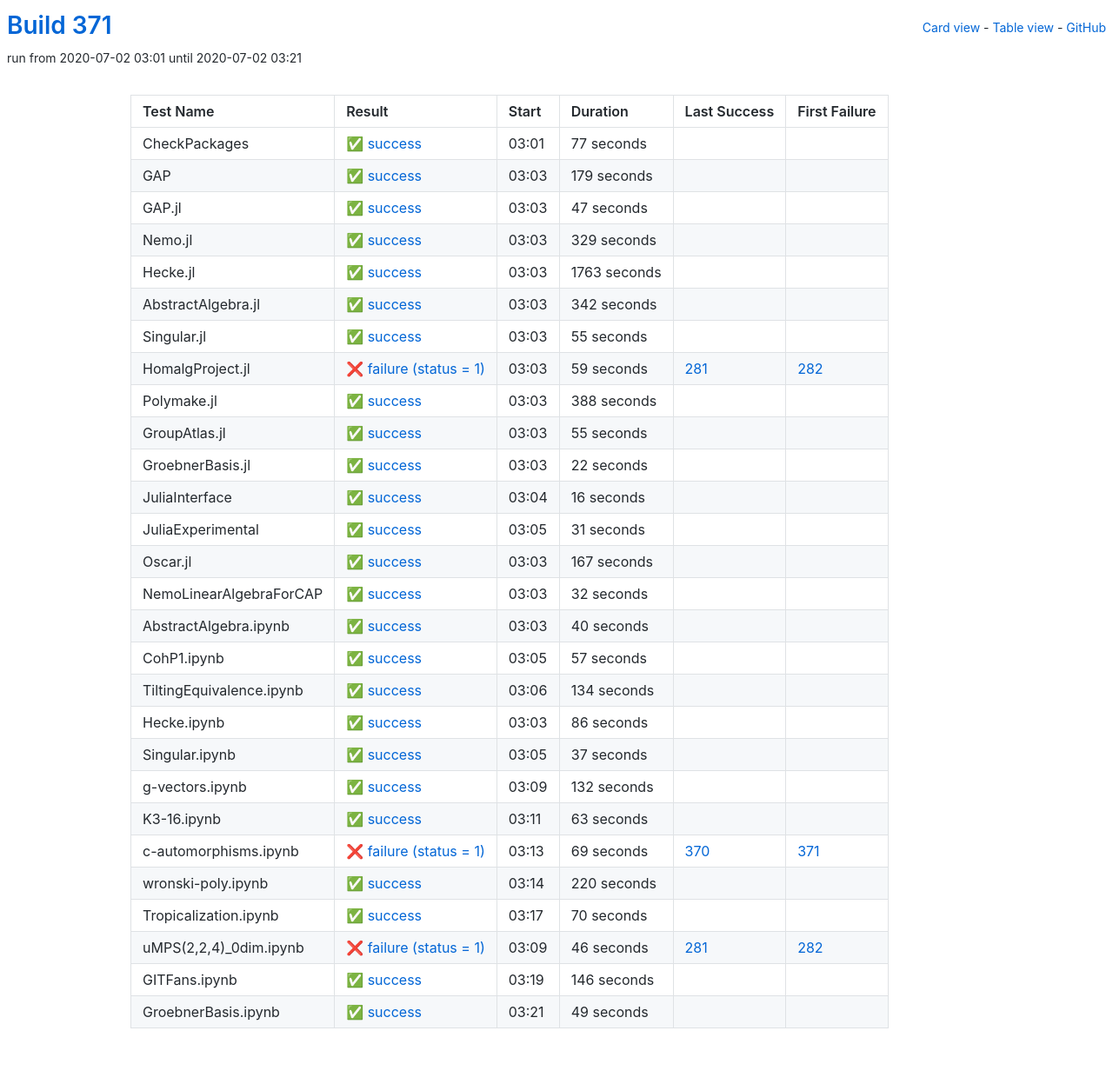
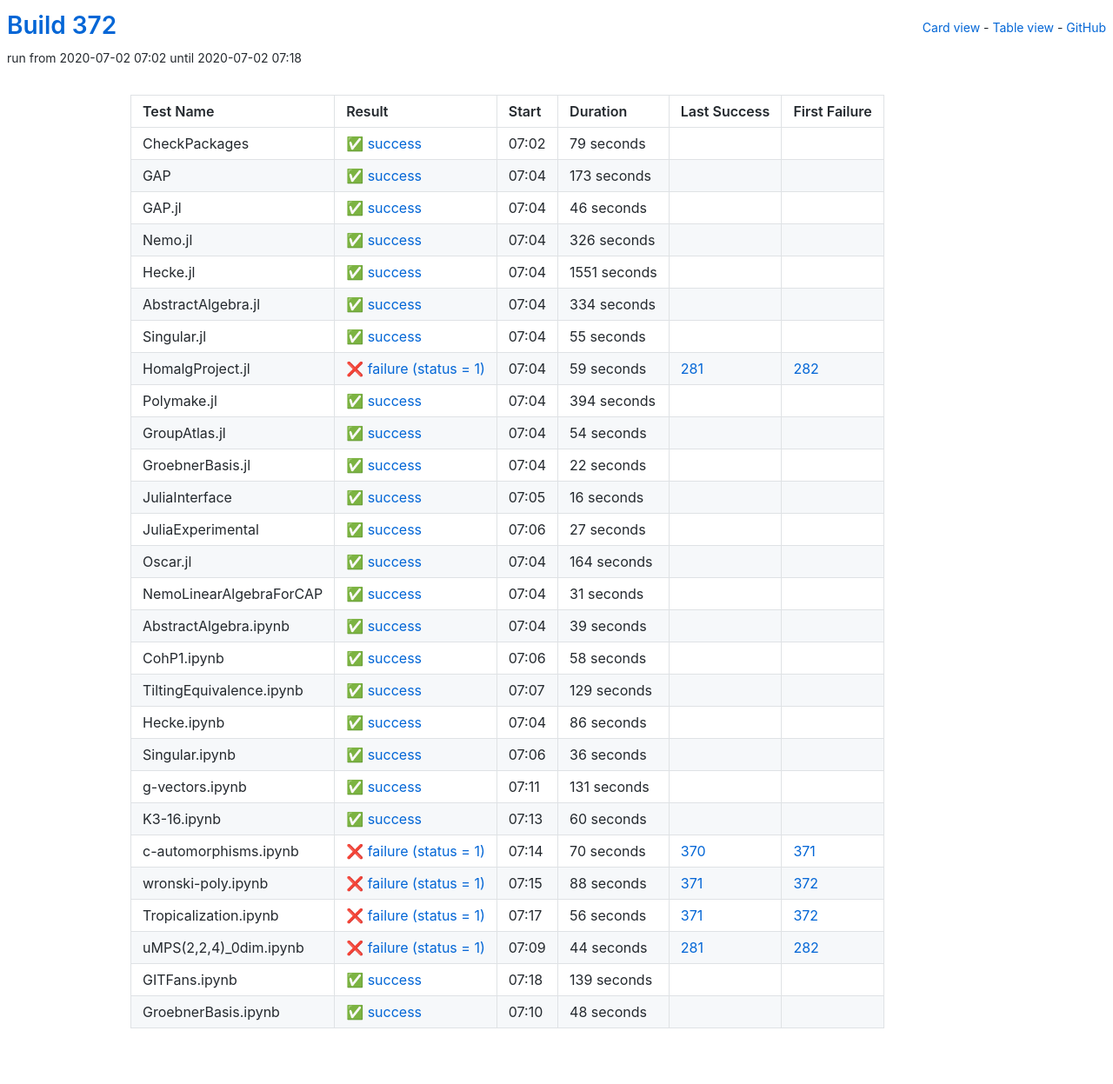
Before and after one commit to oscar-system/oscar-ci-status-stable, a Jekyll site: the page built from table.html, in a window 1280 px wide. Shown: the whole page at 87% size. Built offline with Jekyll 4.4.1, drawn with Linux system fonts in a browser that asks for light colours.

Commit message:
Build #372

```diff
--- a/_data/ci.yml
+++ b/_data/ci.yml
@@ -1,6 +1,6 @@
 ---
-build: 371
-build_url: https://oscarci.mathematik.uni-kl.de/job/oscar-stable/371/
+build: 372
+build_url: https://oscarci.mathematik.uni-kl.de/job/oscar-stable/372/
 job: oscar-stable
 organization: oscar-system
 repo: oscar-ci-status-stable
@@ -8,80 +8,80 @@ repourl: https://github.com/oscar-system/oscar-ci-status-stable
 tests:
 - name: CheckPackages
   id: checkpackages
-  log: https://oscarci.mathematik.uni-kl.de/job/oscar-stable/371/artifact/logs/build-371/CheckPackages.log
-  start: 2020-07-02 03:01
+  log: https://oscarci.mathematik.uni-kl.de/job/oscar-stable/372/artifact/logs/build-372/CheckPackages.log
+  start: 2020-07-02 07:02
   success: true
   exitcode: 0
   status: success
-  duration: 77
+  duration: 79
   last_success: false
   last_success_url:
   first_failure: false
   first_failure_url:
 - name: GAP
   id: gap
-  log: https://oscarci.mathematik.uni-kl.de/job/oscar-stable/371/artifact/logs/build-371/GAP.log
-  start: 2020-07-02 03:03
+  log: https://oscarci.mathematik.uni-kl.de/job/oscar-stable/372/artifact/logs/build-372/GAP.log
+  start: 2020-07-02 07:04
   success: true
   exitcode: 0
   status: success
-  duration: 179
+  duration: 173
   last_success: false
   last_success_url:
   first_failure: false
   first_failure_url:
 - name: GAP.jl
   id: gap-jl
-  log: https://oscarci.mathematik.uni-kl.de/job/oscar-stable/371/artifact/logs/build-371/GAP.jl.log
-  start: 2020-07-02 03:03
+  log: https://oscarci.mathematik.uni-kl.de/job/oscar-stable/372/artifact/logs/build-372/GAP.jl.log
+  start: 2020-07-02 07:04
   success: true
   exitcode: 0
   status: success
-  duration: 47
+  duration: 46
   last_success: false
   last_success_url:
   first_failure: false
   first_failure_url:
 - name: Nemo.jl
   id: nemo-jl
-  log: https://oscarci.mathematik.uni-kl.de/job/oscar-stable/371/artifact/logs/build-371/Nemo.jl.log
-  start: 2020-07-02 03:03
+  log: https://oscarci.mathematik.uni-kl.de/job/oscar-stable/372/artifact/logs/build-372/Nemo.jl.log
+  start: 2020-07-02 07:04
   success: true
   exitcode: 0
   status: success
-  duration: 329
+  duration: 326
   last_success: false
   last_success_url:
   first_failure: false
   first_failure_url:
 - name: Hecke.jl
   id: hecke-jl
-  log: https://oscarci.mathematik.uni-kl.de/job/oscar-stable/371/artifact/logs/build-371/Hecke.jl.log
-  start: 2020-07-02 03:03
+  log: https://oscarci.mathematik.uni-kl.de/job/oscar-stable/372/artifact/logs/build-372/Hecke.jl.log
+  start: 2020-07-02 07:04
   success: true
   exitcode: 0
   status: success
-  duration: 1763
+  duration: 1551
   last_success: false
   last_success_url:
   first_failure: false
   first_failure_url:
 - name: AbstractAlgebra.jl
   id: abstractalgebra-jl
-  log: https://oscarci.mathematik.uni-kl.de/job/oscar-stable/371/artifact/logs/build-371/AbstractAlgebra.jl.log
-  start: 2020-07-02 03:03
+  log: https://oscarci.mathematik.uni-kl.de/job/oscar-stable/372/artifact/logs/build-372/AbstractAlgebra.jl.log
+  start: 2020-07-02 07:04
   success: true
   exitcode: 0
   status: success
-  duration: 342
+  duration: 334
   last_success: false
   last_success_url:
   first_failure: false
   first_failure_url:
 - name: Singular.jl
   id: singular-jl
-  log: https://oscarci.mathematik.uni-kl.de/job/oscar-stable/371/artifact/logs/build-371/Singular.jl.log
-  start: 2020-07-02 03:03
+  log: https://oscarci.mathematik.uni-kl.de/job/oscar-stable/372/artifact/logs/build-372/Singular.jl.log
+  start: 2020-07-02 07:04
   success: true
   exitcode: 0
   status: success
@@ -92,8 +92,8 @@ tests:
   first_failure_url:
 - name: HomalgProject.jl
   id: homalgproject-jl
-  log: https://oscarci.mathematik.uni-kl.de/job/oscar-stable/371/artifact/logs/build-371/HomalgProject.jl.log
-  start: 2020-07-02 03:03
+  log: https://oscarci.mathematik.uni-kl.de/job/oscar-stable/372/artifact/logs/build-372/HomalgProject.jl.log
+  start: 2020-07-02 07:04
   success: false
   exitcode: 1
   status: failure
@@ -104,32 +104,32 @@ tests:
   first_failure_url: https://oscarci.mathematik.uni-kl.de/job/oscar-stable/282/
 - name: Polymake.jl
   id: polymake-jl
-  log: https://oscarci.mathematik.uni-kl.de/job/oscar-stable/371/artifact/logs/build-371/Polymake.jl.log
-  start: 2020-07-02 03:03
+  log: https://oscarci.mathematik.uni-kl.de/job/oscar-stable/372/artifact/logs/build-372/Polymake.jl.log
+  start: 2020-07-02 07:04
   success: true
   exitcode: 0
   status: success
-  duration: 388
+  duration: 394
   last_success: false
   last_success_url:
   first_failure: false
   first_failure_url:
 - name: GroupAtlas.jl
   id: groupatlas-jl
-  log: https://oscarci.mathematik.uni-kl.de/job/oscar-stable/371/artifact/logs/build-371/GroupAtlas.jl.log
-  start: 2020-07-02 03:03
+  log: https://oscarci.mathematik.uni-kl.de/job/oscar-stable/372/artifact/logs/build-372/GroupAtlas.jl.log
+  start: 2020-07-02 07:04
   success: true
   exitcode: 0
   status: success
-  duration: 55
+  duration: 54
   last_success: false
   last_success_url:
   first_failure: false
   first_failure_url:
 - name: GroebnerBasis.jl
   id: groebnerbasis-jl
-  log: https://oscarci.mathematik.uni-kl.de/job/oscar-stable/371/artifact/logs/build-371/GroebnerBasis.jl.log
-  start: 2020-07-02 03:03
+  log: https://oscarci.mathematik.uni-kl.de/job/oscar-stable/372/artifact/logs/build-372/GroebnerBasis.jl.log
+  start: 2020-07-02 07:04
   success: true
   exitcode: 0
   status: success
@@ -140,8 +140,8 @@ tests:
   first_failure_url:
 - name: JuliaInterface
   id: juliainterface
-  log: https://oscarci.mathematik.uni-kl.de/job/oscar-stable/371/artifact/logs/build-371/JuliaInterface.log
-  start: 2020-07-02 03:04
+  log: https://oscarci.mathematik.uni-kl.de/job/oscar-stable/372/artifact/logs/build-372/JuliaInterface.log
+  start: 2020-07-02 07:05
   success: true
   exitcode: 0
   status: success
@@ -152,8 +152,32 @@ tests:
   first_failure_url:
 - name: JuliaExperimental
   id: juliaexperimental
-  log: https://oscarci.mathematik.uni-kl.de/job/oscar-stable/371/artifact/logs/build-371/JuliaExperimental.log
-  start: 2020-07-02 03:05
+  log: https://oscarci.mathematik.uni-kl.de/job/oscar-stable/372/artifact/logs/build-372/JuliaExperimental.log
+  start: 2020-07-02 07:06
+  success: true
+  exitcode: 0
+  status: success
+  duration: 27
+  last_success: false
+  last_success_url:
+  first_failure: false
+  first_failure_url:
+- name: Oscar.jl
+  id: oscar-jl
+  log: https://oscarci.mathematik.uni-kl.de/job/oscar-stable/372/artifact/logs/build-372/Oscar.jl.log
+  start: 2020-07-02 07:04
+  success: true
+  exitcode: 0
+  status: success
+  duration: 164
+  last_success: false
+  last_success_url:
+  first_failure: false
+  first_failure_url:
+- name: NemoLinearAlgebraForCAP
+  id: nemolinearalgebraforcap
+  log: https://oscarci.mathematik.uni-kl.de/job/oscar-stable/372/artifact/logs/build-372/NemoLinearAlgebraForCAP.log
+  start: 2020-07-02 07:04
   success: true
   exitcode: 0
   status: success
@@ -162,70 +186,46 @@ tests:
   last_success_url:
   first_failure: false
   first_failure_url:
-- name: Oscar.jl
-  id: oscar-jl
-  log: https://oscarci.mathematik.uni-kl.de/job/oscar-stable/371/artifact/logs/build-371/Oscar.jl.log
-  start: 2020-07-02 03:03
+- name: AbstractAlgebra.ipynb
+  id: abstractalgebra-ipynb
+  log: https://oscarci.mathematik.uni-kl.de/job/oscar-stable/372/artifact/logs/build-372/AbstractAlgebra.ipynb.log
+  start: 2020-07-02 07:04
   success: true
   exitcode: 0
   status: success
-  duration: 167
-  last_success: false
-  last_success_url:
-  first_failure: false
-  first_failure_url:
-- name: NemoLinearAlgebraForCAP
-  id: nemolinearalgebraforcap
-  log: https://oscarci.mathematik.uni-kl.de/job/oscar-stable/371/artifact/logs/build-371/NemoLinearAlgebraForCAP.log
-  start: 2020-07-02 03:03
-  success: true
-  exitcode: 0
-  status: success
-  duration: 32
-  last_success: false
-  last_success_url:
-  first_failure: false
-  first_failure_url:
-- name: AbstractAlgebra.ipynb
-  id: abstractalgebra-ipynb
-  log: https://oscarci.mathematik.uni-kl.de/job/oscar-stable/371/artifact/logs/build-371/AbstractAlgebra.ipynb.log
-  start: 2020-07-02 03:03
-  success: true
-  exitcode: 0
-  status: success
-  duration: 40
+  duration: 39
   last_success: false
   last_success_url:
   first_failure: false
   first_failure_url:
 - name: CohP1.ipynb
   id: cohp1-ipynb
-  log: https://oscarci.mathematik.uni-kl.de/job/oscar-stable/371/artifact/logs/build-371/CohP1.ipynb.log
-  start: 2020-07-02 03:05
+  log: https://oscarci.mathematik.uni-kl.de/job/oscar-stable/372/artifact/logs/build-372/CohP1.ipynb.log
+  start: 2020-07-02 07:06
   success: true
   exitcode: 0
   status: success
-  duration: 57
+  duration: 58
   last_success: false
   last_success_url:
   first_failure: false
   first_failure_url:
 - name: TiltingEquivalence.ipynb
   id: tiltingequivalence-ipynb
-  log: https://oscarci.mathematik.uni-kl.de/job/oscar-stable/371/artifact/logs/build-371/TiltingEquivalence.ipynb.log
-  start: 2020-07-02 03:06
+  log: https://oscarci.mathematik.uni-kl.de/job/oscar-stable/372/artifact/logs/build-372/TiltingEquivalence.ipynb.log
+  start: 2020-07-02 07:07
   success: true
   exitcode: 0
   status: success
-  duration: 134
+  duration: 129
   last_success: false
   last_success_url:
   first_failure: false
   first_failure_url:
 - name: Hecke.ipynb
   id: hecke-ipynb
-  log: https://oscarci.mathematik.uni-kl.de/job/oscar-stable/371/artifact/logs/build-371/Hecke.ipynb.log
-  start: 2020-07-02 03:03
+  log: https://oscarci.mathematik.uni-kl.de/job/oscar-stable/372/artifact/logs/build-372/Hecke.ipynb.log
+  start: 2020-07-02 07:04
   success: true
   exitcode: 0
   status: success
@@ -236,108 +236,108 @@ tests:
   first_failure_url:
 - name: Singular.ipynb
   id: singular-ipynb
-  log: https://oscarci.mathematik.uni-kl.de/job/oscar-stable/371/artifact/logs/build-371/Singular.ipynb.log
-  start: 2020-07-02 03:05
+  log: https://oscarci.mathematik.uni-kl.de/job/oscar-stable/372/artifact/logs/build-372/Singular.ipynb.log
+  start: 2020-07-02 07:06
   success: true
   exitcode: 0
   status: success
-  duration: 37
+  duration: 36
   last_success: false
   last_success_url:
   first_failure: false
   first_failure_url:
 - name: g-vectors.ipynb
   id: g-vectors-ipynb
-  log: https://oscarci.mathematik.uni-kl.de/job/oscar-stable/371/artifact/logs/build-371/g-vectors.ipynb.log
-  start: 2020-07-02 03:09
+  log: https://oscarci.mathematik.uni-kl.de/job/oscar-stable/372/artifact/logs/build-372/g-vectors.ipynb.log
+  start: 2020-07-02 07:11
   success: true
   exitcode: 0
   status: success
-  duration: 132
+  duration: 131
   last_success: false
   last_success_url:
   first_failure: false
   first_failure_url:
 - name: K3-16.ipynb
   id: k3-16-ipynb
-  log: https://oscarci.mathematik.uni-kl.de/job/oscar-stable/371/artifact/logs/build-371/K3-16.ipynb.log
-  start: 2020-07-02 03:11
+  log: https://oscarci.mathematik.uni-kl.de/job/oscar-stable/372/artifact/logs/build-372/K3-16.ipynb.log
+  start: 2020-07-02 07:13
   success: true
   exitcode: 0
   status: success
-  duration: 63
+  duration: 60
   last_success: false
   last_success_url:
   first_failure: false
   first_failure_url:
 - name: c-automorphisms.ipynb
   id: c-automorphisms-ipynb
-  log: https://oscarci.mathematik.uni-kl.de/job/oscar-stable/371/artifact/logs/build-371/c-automorphisms.ipynb.log
-  start: 2020-07-02 03:13
+  log: https://oscarci.mathematik.uni-kl.de/job/oscar-stable/372/artifact/logs/build-372/c-automorphisms.ipynb.log
+  start: 2020-07-02 07:14
   success: false
   exitcode: 1
   status: failure
-  duration: 69
+  duration: 70
   last_success: 370
   last_success_url: https://oscarci.mathematik.uni-kl.de/job/oscar-stable/370/
   first_failure: 371
   first_failure_url: https://oscarci.mathematik.uni-kl.de/job/oscar-stable/371/
 - name: wronski-poly.ipynb
   id: wronski-poly-ipynb
-  log: https://oscarci.mathematik.uni-kl.de/job/oscar-stable/371/artifact/logs/build-371/wronski-poly.ipynb.log
-  start: 2020-07-02 03:14
-  success: true
-  exitcode: 0
-  status: success
-  duration: 220
-  last_success: false
-  last_success_url:
-  first_failure: false
-  first_failure_url:
-- name: Tropicalization.ipynb
-  id: tropicalization-ipynb
-  log: https://oscarci.mathematik.uni-kl.de/job/oscar-stable/371/artifact/logs/build-371/Tropicalization.ipynb.log
-  start: 2020-07-02 03:17
-  success: true
-  exitcode: 0
-  status: success
-  duration: 70
-  last_success: false
-  last_success_url:
-  first_failure: false
-  first_failure_url:
-- name: uMPS(2,2,4)_0dim.ipynb
-  id: umps-2-2-4-0dim-ipynb
-  log: https://oscarci.mathematik.uni-kl.de/job/oscar-stable/371/artifact/logs/build-371/uMPS-2-2-4-_0dim.ipynb.log
-  start: 2020-07-02 03:09
+  log: https://oscarci.mathematik.uni-kl.de/job/oscar-stable/372/artifact/logs/build-372/wronski-poly.ipynb.log
+  start: 2020-07-02 07:15
   success: false
   exitcode: 1
   status: failure
-  duration: 46
+  duration: 88
+  last_success: 371
+  last_success_url: https://oscarci.mathematik.uni-kl.de/job/oscar-stable/371/
+  first_failure: 372
+  first_failure_url: https://oscarci.mathematik.uni-kl.de/job/oscar-stable/372/
+- name: Tropicalization.ipynb
+  id: tropicalization-ipynb
+  log: https://oscarci.mathematik.uni-kl.de/job/oscar-stable/372/artifact/logs/build-372/Tropicalization.ipynb.log
+  start: 2020-07-02 07:17
+  success: false
+  exitcode: 1
+  status: failure
+  duration: 56
+  last_success: 371
+  last_success_url: https://oscarci.mathematik.uni-kl.de/job/oscar-stable/371/
+  first_failure: 372
+  first_failure_url: https://oscarci.mathematik.uni-kl.de/job/oscar-stable/372/
+- name: uMPS(2,2,4)_0dim.ipynb
+  id: umps-2-2-4-0dim-ipynb
+  log: https://oscarci.mathematik.uni-kl.de/job/oscar-stable/372/artifact/logs/build-372/uMPS-2-2-4-_0dim.ipynb.log
+  start: 2020-07-02 07:09
+  success: false
+  exitcode: 1
+  status: failure
+  duration: 44
   last_success: 281
   last_success_url: https://oscarci.mathematik.uni-kl.de/job/oscar-stable/281/
   first_failure: 282
   first_failure_url: https://oscarci.mathematik.uni-kl.de/job/oscar-stable/282/
 - name: GITFans.ipynb
   id: gitfans-ipynb
-  log: https://oscarci.mathematik.uni-kl.de/job/oscar-stable/371/artifact/logs/build-371/GITFans.ipynb.log
-  start: 2020-07-02 03:19
+  log: https://oscarci.mathematik.uni-kl.de/job/oscar-stable/372/artifact/logs/build-372/GITFans.ipynb.log
+  start: 2020-07-02 07:18
   success: true
   exitcode: 0
   status: success
-  duration: 146
+  duration: 139
   last_success: false
   last_success_url:
   first_failure: false
   first_failure_url:
 - name: GroebnerBasis.ipynb
   id: groebnerbasis-ipynb
-  log: https://oscarci.mathematik.uni-kl.de/job/oscar-stable/371/artifact/logs/build-371/GroebnerBasis.ipynb.log
-  start: 2020-07-02 03:21
+  log: https://oscarci.mathematik.uni-kl.de/job/oscar-stable/372/artifact/logs/build-372/GroebnerBasis.ipynb.log
+  start: 2020-07-02 07:10
   success: true
   exitcode: 0
   status: success
-  duration: 49
+  duration: 48
   last_success: false
   last_success_url:
   first_failure: false
```
Also changed, not shown: README.md.
